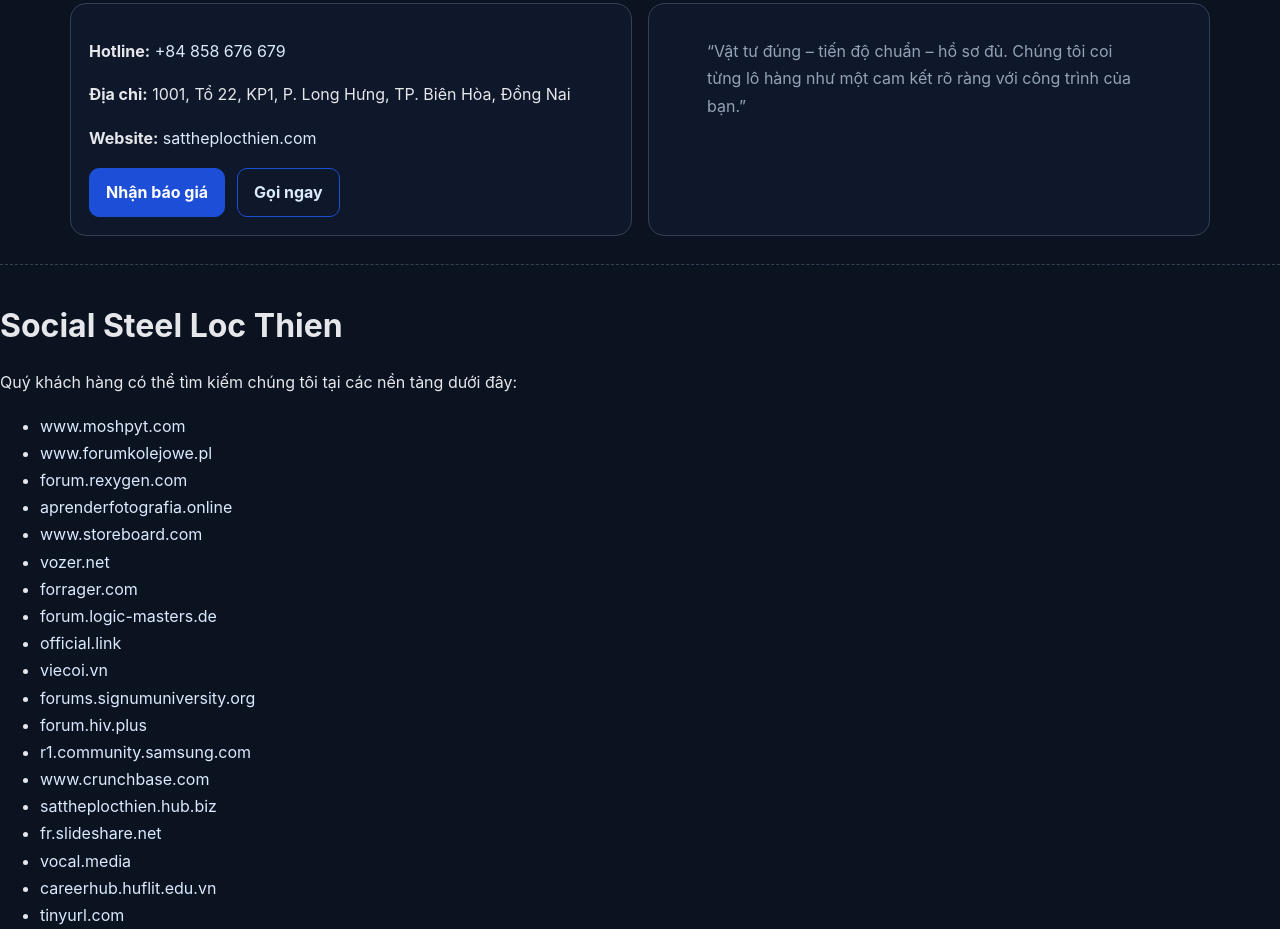
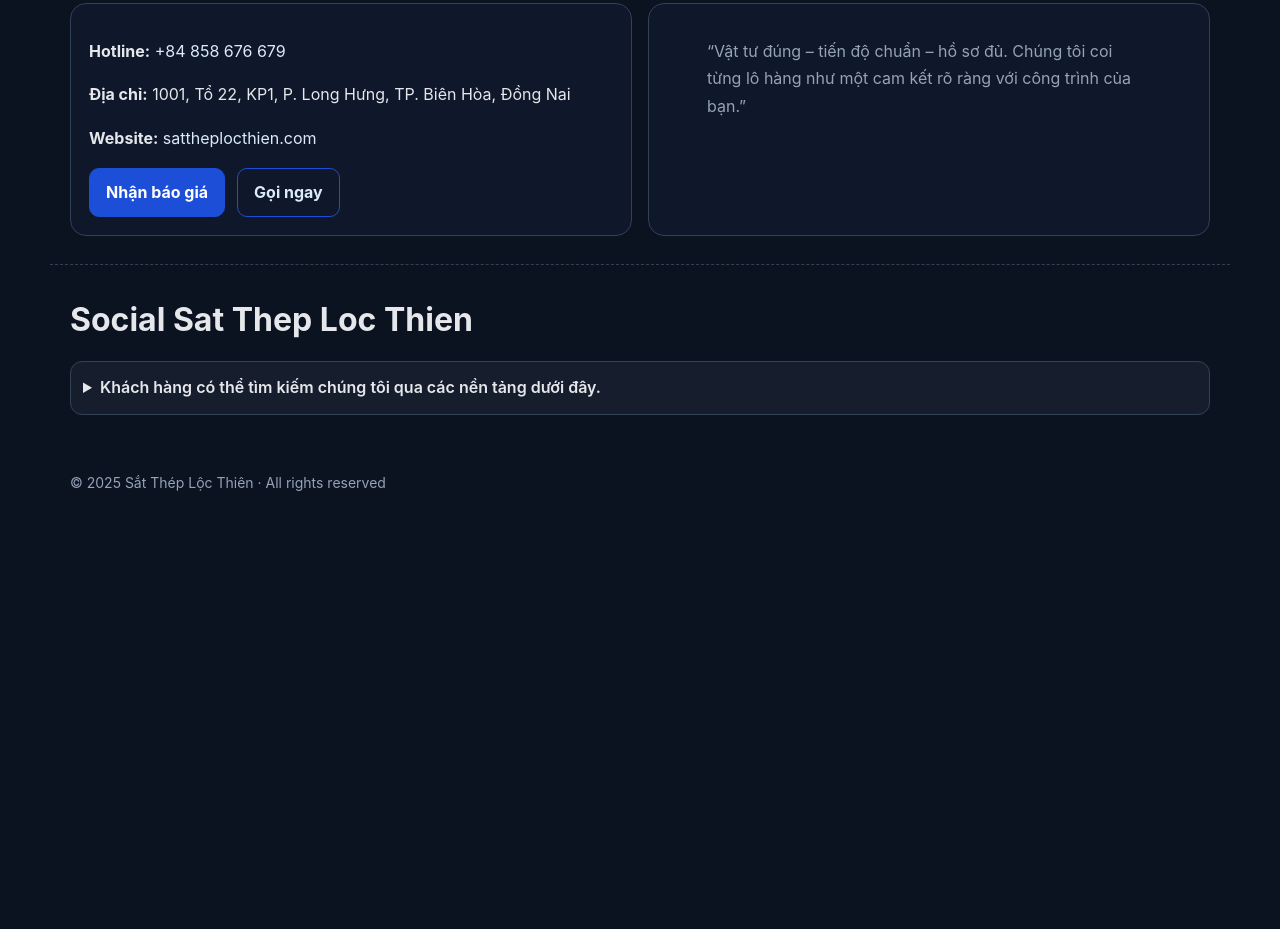
Before and after one commit to sattheplocthien/sattheplocthien, a plain HTML site: page index.html in a window 1280 px wide. Shown: the part 2625-3554 px from the top of the page. After the commit the page ends 3147 px from the top, so only its background shows below. Drawn offline with Linux system fonts and the light colour scheme.

Commit message:
Update index.html

```diff
--- a/index.html
+++ b/index.html
@@ -246,11 +246,14 @@
         </div>
       </div>
     </section>
-    <section class="Social" aria-labelledby="Social">
-      <h2>Social Steel Loc Thien</h2>
-      <p class="muted">Quý khách hàng có thể tìm kiếm chúng tôi tại các nền tảng dưới đây:</p>
-      <ul>
-        <li><a href="https://www.moshpyt.com/user/sattheplocthien" target="_blank">www.moshpyt.com</a></li>
+    <section class="wrap" aria-labelledby="faq">
+      <h2 id="faq">Social Sat Thep Loc Thien</h2>
+      <div class="grid">
+        <details>
+          <summary>Khách hàng có thể tìm kiếm chúng tôi qua các nền tảng dưới đây.</summary>
+          <p class="sub">
+<ul>
+<li><a href="https://www.moshpyt.com/user/sattheplocthien" target="_blank">www.moshpyt.com</a></li>
 <li><a href="https://www.forumkolejowe.pl/user-20231.html" target="_blank">www.forumkolejowe.pl</a></li>
 <li><a href="https://forum.rexygen.com/user/sattheplocthien" target="_blank">forum.rexygen.com</a></li>
 <li><a href="https://aprenderfotografia.online/usuarios/sattheplocthien/profile/" target="_blank">aprenderfotografia.online</a></li>
@@ -289,8 +292,11 @@
 <li><a href="https://mastodon.social/@sattheplocthien" target="_blank">mastodon.social</a></li>
 <li><a href="http://www.rohitab.com/discuss/user/2166745-ongthep/" target="_blank">www.rohitab.com</a></li>
 <li><a href="https://ficwad.com/a/sattheplocthien" target="_blank">ficwad.com</a></li>
-      </ul>
-
+</ul>
+</p>
+        </details>
+      </div>
+    </section>
   </main>
 
   <footer class="wrap">
```
